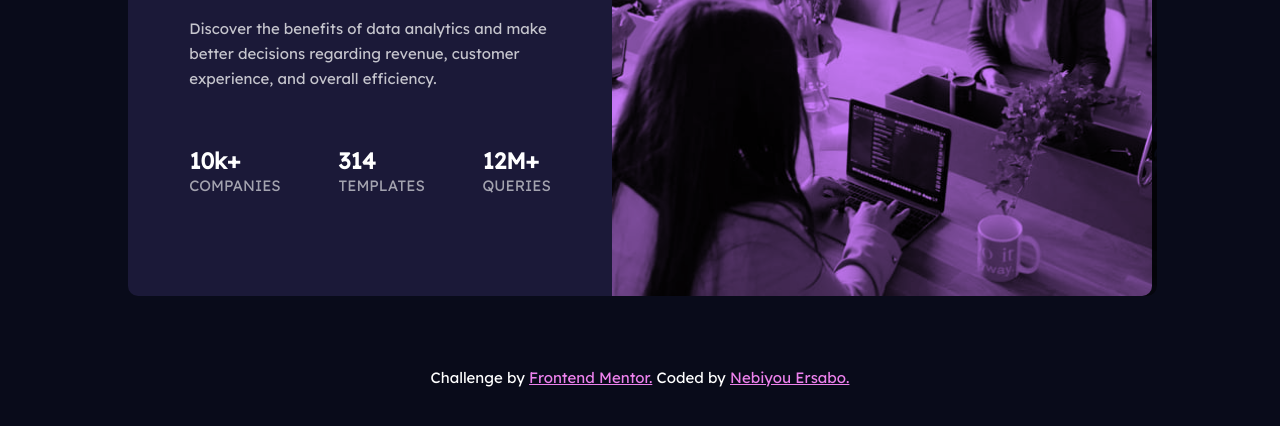
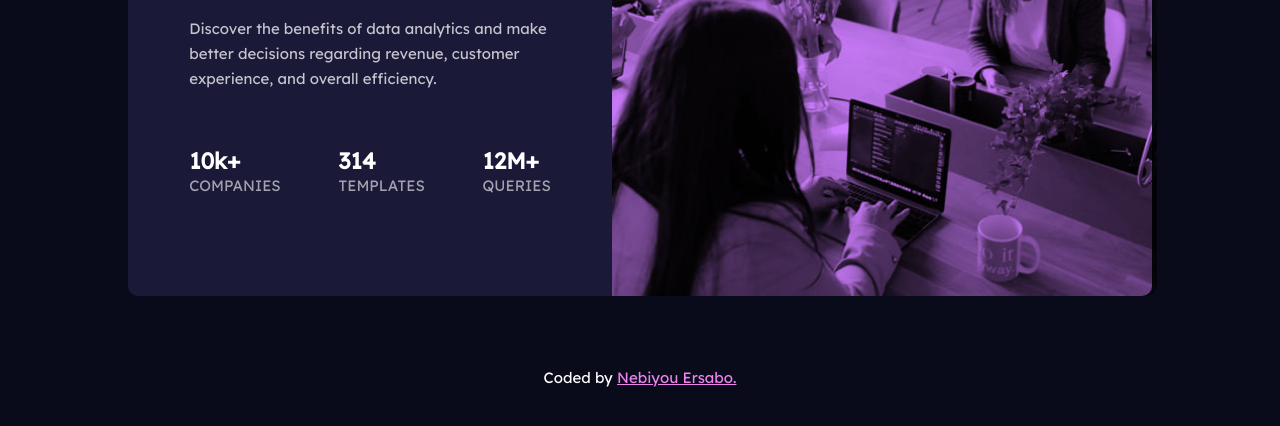
Before and after one commit to NebiyouErsabo/stats-preview-card-template, a plain HTML site: page index.html in a window 1280 px wide. Shown: the part 282-708 px from the top of the page. Drawn offline with Linux system fonts and the light colour scheme.

Commit message:
Update index.html

```diff
--- a/index.html
+++ b/index.html
@@ -38,7 +38,6 @@
     <br/>
     <br/>
     <div class="attribution">
-      Challenge by <a href="https://www.frontendmentor.io?ref=challenge" target="_blank">Frontend Mentor.</a>
       Coded by <a href="https://github.com/nebiyou12" target="_blank">Nebiyou Ersabo.</a>
     </div>
 </body>
```
